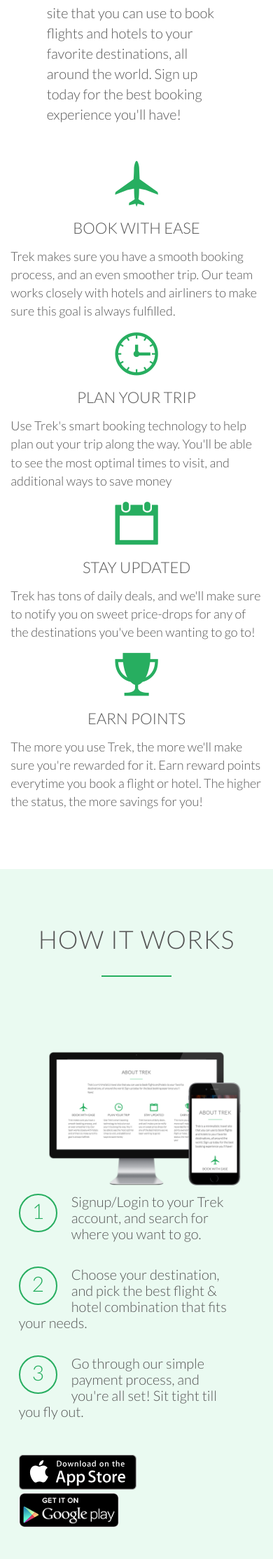
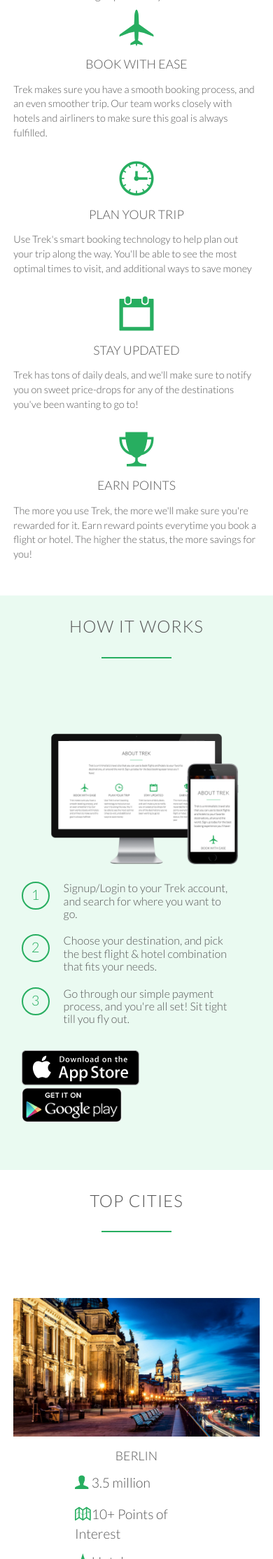
Before and after one commit to hnaeem96/Trek, a PHP site: page / in a window 390 px wide; the page is wider, and only the part inside the window is pictured. Shown: the part 1052-3280 px from the top of that part at 70% size. Run offline with PHP 8.4, Linux system fonts and the light colour scheme; some web fonts are replaced.

Commit message:
Making website more responsive

```diff
--- a/index.html
+++ b/index.html
@@ -353,7 +353,7 @@
 
         <section class="sign-up-section">
             <div class="row">
-                <h2>Questions/Comments? Let us know!</h2>
+                <h2>Questions or Comments? Let us know!</h2>
             </div>
             <div class="row">
                 <form method="post" action="#" class="contact-form">
--- a/resources/css/queries.css
+++ b/resources/css/queries.css
@@ -6,21 +6,113 @@
         padding: 0 3%;
     }
 
-    .row { padding: 0 3%;}
+    .row {padding: 0 3%;}
 
 }
 
 /*Smart to large tablets*/
 @media only screen and (max-width: 1023px) {
+    body {font-size: 18px;}
 
+    .about-paragraph {
+        width: 80%;
+        margin-left: 10%;
+    }
+
+    .how-it-works-steps {margin-bottom: 20px;}
+
+    .how-it-works-steps:last-of-type{margin-top: 35px;}
+
+    .top-city-label {font-size:90%;}
+
+    .top-city-label i {
+        width: 15px;
+        margin-right: 5px;
+    }
+
+    .deal-box {
+        width: 100%;
+        margin-left: 0;
+        font-size: 90%;
+    }
+
+    .deal-price {font-size: 210%;}
+
+    .contact-form {width:80%;}
 }
 
 /*Phones to small tablets*/
 @media only screen and (max-width: 767px) {
+    body {font-size: 16px;}
+
+    section {padding:30px 0}
+
+    .row, .travel-text-box {padding: 0 4%;}
+
+    .col {
+        width:100%;
+        margin: 0% 0% 4% 0%;
+    }
+
+    .navigation {display: none;}
+
+    .about-paragraph {
+        width: 100%;
+        margin: 0;
+    }
+
+    h1 {font-size: 200%;}
+    h2 {font-size: 150%;}
+
+    .how-it-works-steps div {
+        font-size: 125%;
+        height: 40px;
+        width: 40px;
+    }
+
+    .top-city-label{
+        margin-left: 50%;
+        transform: translate(-50%,0);
+        padding-bottom: 10px;
+        font-size: 120%;
+    }
+
+    .footer-nav {
+        padding-top: 20px;
+        float: none;
+        text-align: center;
+        font-size: 100%;
+    }
+
+    .social-links {
+        padding: 15px 0;
+        float: none;
+        text-align: center;
+        font-size: 200%;
+    }
+
+    .copyright-row p {
+        font-size: 90%;
+    }
+
+    .copyright-row p:last-child {
+        padding-bottom: 20px;
+    }
 
 }
 
 /*Small phonesx*/
 @media only screen and (max-width: 480px) {
 
+    .testimonials-section .row:first-child {
+        margin-bottom: 30px;
+    }
+
+    .testimonials-section .col {
+        padding-bottom: 30px;
+    }
+
+    .cite {text-align: center;}
+
+    .contact-form {width:100%;}
 }
--- a/resources/css/style.css
+++ b/resources/css/style.css
@@ -97,6 +97,7 @@ p {
     width: 70%;
     margin-left: 15%;
     margin-bottom: 40px;
+    text-align: center;
 }
 
 .box p {
```
